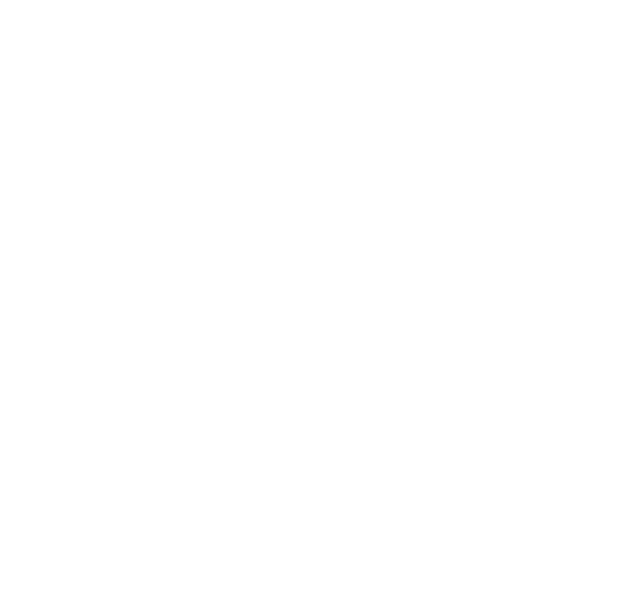
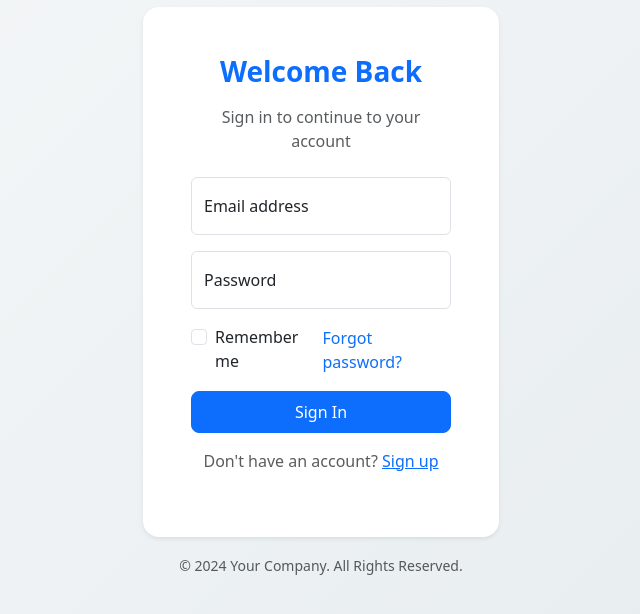
Before and after one commit to TamerlanWebd/2.12, a Nuxt app: page /signin in a window 1280 px wide. Before the commit this address had no page. Shown: the part 108-722 px from the top of the page, without its empty margins (319-959 px from the left). Built offline with nearby package versions, Linux system fonts and the light colour scheme.

Commit message:
feat add signin and signout

```diff
--- /dev/null
+++ b/pages/film/[id]vue.vue
@@ -0,0 +1,13 @@
+<script>
+
+</script>
+
+<template>
+  <div class="row">
+
+  </div>
+</template>
+
+<style scoped>
+
+</style>
--- /dev/null
+++ b/pages/signin.vue
@@ -0,0 +1,121 @@
+<script setup lang="ts">
+import { useAuthStore } from "~/stores/auth";
+import { ref } from "vue";
+import { useRouter } from "vue-router";
+
+const authStore = useAuthStore();
+const router = useRouter();
+const errorMessage = ref('');
+const email = ref('');
+const password = ref('');
+
+const login = async () => {
+  try {
+    await authStore.signin({
+      email: email.value,
+      password: password.value,
+    });
+    await router.push('/');
+  } catch (e: any) {
+    errorMessage.value = e.message || 'Login failed';
+  }
+}
+</script>
+<template>
+  <div class="login-container min-vh-100 d-flex align-items-center bg-light">
+    <div class="container">
+      <div class="row justify-content-center">
+        <div class="col-md-6 col-lg-4">
+          <div class="card shadow-sm border-0 rounded-4">
+            <div class="card-body p-5">
+              <div class="text-center mb-4">
+                <h1 class="h3 fw-bold text-primary mb-3">Welcome Back</h1>
+                <p class="text-muted">Sign in to continue to your account</p>
+              </div>
+
+              <form @submit.prevent="login">
+                <!-- Email Input -->
+                <div class="form-floating mb-3">
+                  <input
+                      v-model="email"
+                      type="email"
+                      class="form-control"
+                      id="floatingInput"
+                      placeholder="name@example.com"
+                      required
+                  >
+                  <label for="floatingInput">Email address</label>
+                </div>
+                <div class="form-floating mb-3">
+                  <input
+                      v-model="password"
+                      type="password"
+                      class="form-control"
+                      id="floatingPassword"
+                      placeholder="Password"
+                      required
+                  >
+                  <label for="floatingPassword">Password</label>
+                </div>
+
+                <div v-if="errorMessage" class="alert alert-danger mb-3" role="alert">
+                  {{ errorMessage }}
+                </div>
+                <div class="d-flex justify-content-between align-items-center mb-3">
+                  <div class="form-check">
+                    <input
+                        class="form-check-input"
+                        type="checkbox"
+                        value="remember-me"
+                        id="flexCheckDefault"
+                    >
+                    <label class="form-check-label" for="flexCheckDefault">
+                      Remember me
+                    </label>
+                  </div>
+                  <a href="#" class="text-primary text-decoration-none">Forgot password?</a>
+                </div>
+                <button
+                    class="btn btn-primary w-100 py-2 rounded-3"
+                    type="submit"
+                >
+                  Sign In
+                </button>
+                <div class="text-center mt-3">
+                  <p class="text-muted">
+                    Don't have an account?
+                    <a href="#" class="text-primary">Sign up</a>
+                  </p>
+                </div>
+              </form>
+            </div>
+          </div>
+
+          <!-- Footer -->
+          <div class="text-center mt-3 text-muted">
+            <small>&copy; 2024 Your Company. All Rights Reserved.</small>
+          </div>
+        </div>
+      </div>
+    </div>
+  </div>
+</template>
+<style scoped>
+.login-container {
+  background: linear-gradient(135deg, #f6f8f9 0%, #e5ebee 100%);
+}
+.card {
+  transition: all 0.3s ease;
+}
+.card:hover {
+  transform: translateY(-5px);
+  box-shadow: 0 10px 20px rgba(0,0,0,0.1) !important;
+}
+.btn-primary {
+  transition: all 0.3s ease;
+}
+.btn-primary:hover {
+  transform: translateY(-2px);
+  box-shadow: 0 4px 6px rgba(0,0,0,0.1);
+}
+</style>
--- a/pages/signup.vue
+++ b/pages/signup.vue
@@ -11,8 +11,14 @@
 const genderStore = useGenderStore();
 const authStore = useAuthStore();
 const router = useRouter();
+const errorMessage = ref('');
 
 const register = async () => {
+  if (!fio.value || !email.value || !password.value || !birthday.value || gender.value === 0) {
+    console.log("Некоторые поля не заполнены или некорректны.");
+    return;
+  }
+
   try {
     await authStore.signup({
       fio: fio.value,
@@ -22,7 +28,9 @@
       gender_id: gender.value,
     });
     router.push('/');
-  } catch (e) {}
+  } catch (e: any) {
+    errorMessage.value = e.message;
+  }
 };
 
 </script>
@@ -66,6 +74,9 @@
           <button type="submit" class="btn btn-primary">Sign Up</button>
         </div>
       </form>
+      <div class="alert alert-danger" role="alert" v-if="errorMessage">
+        {{ errorMessage }}
+      </div>
     </div>
   </div>
 </template>
--- a/stores/auth.js
+++ b/stores/auth.js
@@ -1,5 +1,5 @@
-import {defineStore} from "pinia";
-import {api} from "~/api/index.js";
+import { defineStore } from "pinia";
+import { api } from "~/api/index.js";
 
 export const useAuthStore = defineStore("auth", () => {
     const authData = ref(null);
@@ -7,13 +7,38 @@
 
     const signup = async (data) => {
         try {
-            console.log("Отправляемые данные:", data);
+            console.log("Sending data:", data);
             const res = await api.post("/auth/signup", data);
             authData.value = res.data;
             saveAuthData();
-        } catch (e) {}
+        } catch (e) {
+            throw new Error(e.response.data.message);
+        }
     };
 
+    const signin = async (data) => {
+        try {
+            const res = await api.post('/auth/signin', data);
+            authData.value = res.data;
+            saveAuthData();
+        } catch (e) {
+            throw new Error(e.response.data.message);
+        }
+    };
+
+    const signout = async () => {
+        try {
+            // Fix the Authorization header format here
+            await api.post("/auth/signout", null, {
+                headers: {
+                    Authorization: `Bearer ${authData.value.token}`,
+                }
+            });
+            removeAuthData();
+        } catch (error) {
+            console.error('Sign out failed:', error);
+        }
+    };
 
     const saveAuthData = () => {
         if (authData.value) {
@@ -21,16 +46,23 @@
         }
     };
 
+    const removeAuthData = () => {
+        authData.value = null;
+        authCookie.value = null;
+    };
+
     const readAuthData = () => {
         if (authCookie.value) {
             authData.value = JSON.parse(atob(authCookie.value));
         }
     };
+
     readAuthData();
-
 
     return {
         authData,
         signup,
-    }
+        signin,
+        signout,
+    };
 });
```
Also changed, not shown: Layouts/default.vue (+47 -20 lines).
